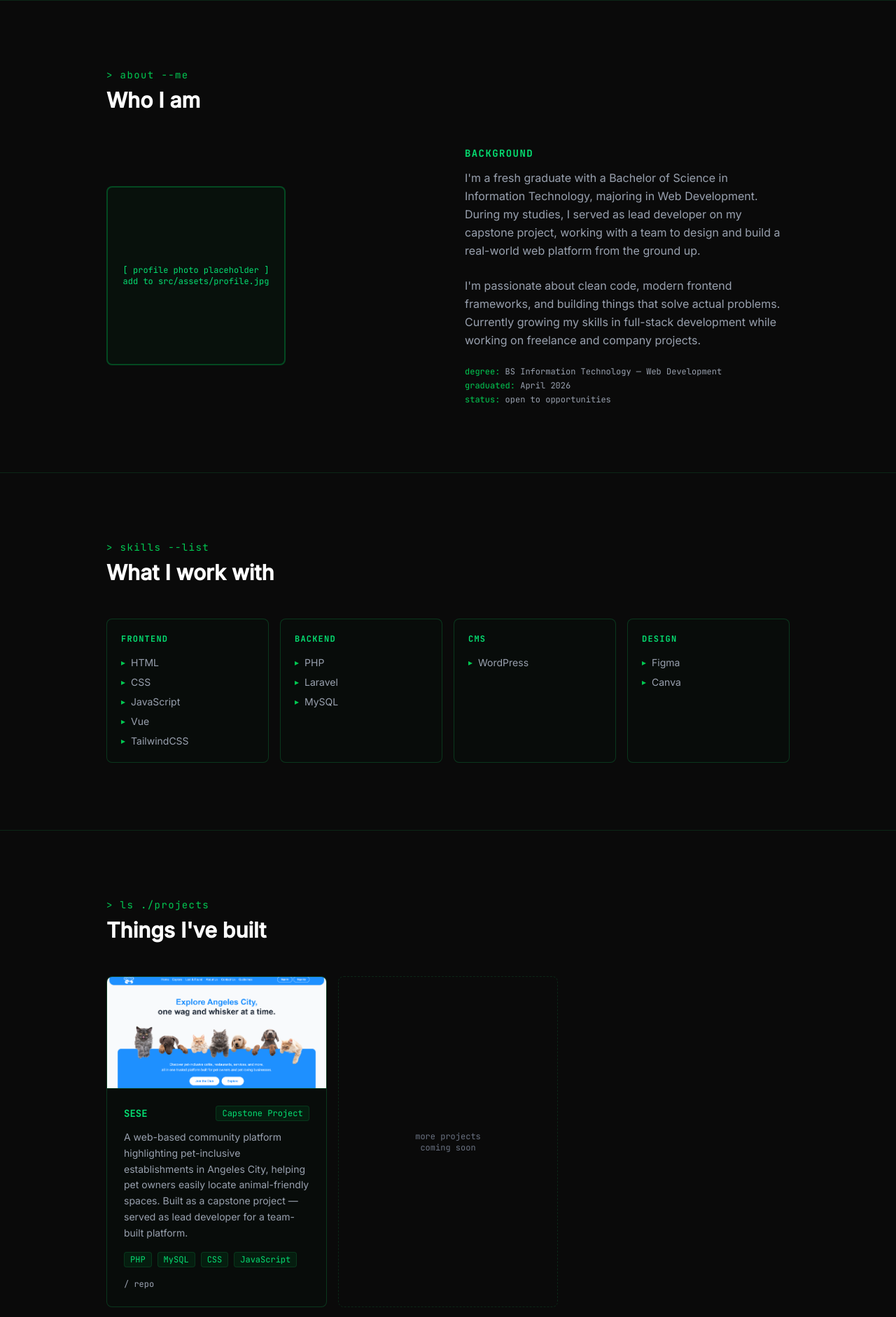
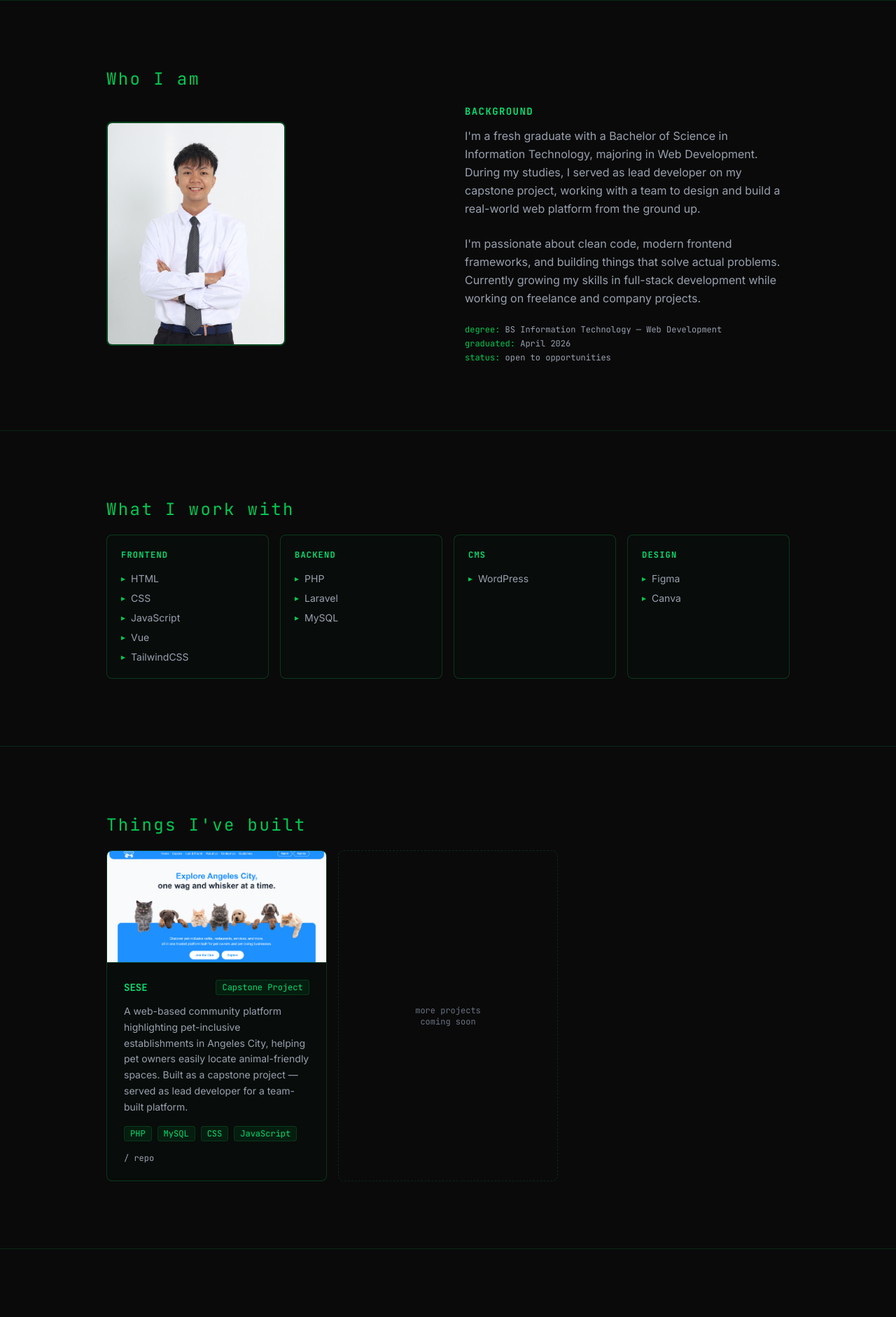
Before and after one commit to vladimirborja/vue-portfolio, a Vue app: page / in a window 1280 px wide. Shown: the part 800-2682 px from the top of the page at 70% size. Built offline with nearby package versions, Linux system fonts and the light colour scheme.

Commit message:
feat: did some minor changes per sections

```diff
--- a/src/components/AboutSection.vue
+++ b/src/components/AboutSection.vue
@@ -5,17 +5,15 @@
     <section id="about" v-scroll-reveal class="py-24 border-t border-green-200/50 dark:border-green-900/40">
         <div class="max-w-5xl mx-auto px-6">
 
-            <p class="font-mono-custom text-green-600 dark:text-green-500 text-sm mb-2 tracking-widest">&gt; about --me
-            </p>
-            <h2 class="text-3xl font-bold text-gray-900 dark:text-white mb-12">Who I am</h2>
+            <h2 class="font-mono-custom text-green-600 dark:text-green-500 text-2xl mb-5 tracking-widest">Who I am</h2>
 
             <div class="grid grid-cols-1 md:grid-cols-2 gap-12 items-center">
 
                 <div class="flex justify-center md:justify-start">
                     <div
-                        class="w-64 h-64 rounded-lg border-2 border-green-600/50 dark:border-green-700/50 bg-green-100/50 dark:bg-green-950/20 flex items-center justify-center overflow-hidden">
-                        <img src="/src/assets/profile.jpg" alt="Karl Vladimir B. Borja"
-                            class="w-full h-full object-cover"
+                        class="w-64 h-80 rounded-lg border-2 border-green-600/50 dark:border-green-700/50 bg-green-100/50 dark:bg-green-950/20 flex items-center justify-center overflow-hidden">
+                        <img src="/src/assets/images/profile.JPG" alt="Karl Vladimir B. Borja"
+                            class="w-full h-full object-cover object-top"
                             onerror="this.style.display='none'; this.nextElementSibling.style.display='flex'" />
                         <span
                             class="hidden font-mono-custom text-xs text-green-700 dark:text-green-400 text-center px-4">
--- a/src/components/ContactSection.vue
+++ b/src/components/ContactSection.vue
@@ -18,25 +18,25 @@ function handleSubmit() {
 </script>
 
 <template>
-    <section id="contact" v-scroll-reveal class="py-24 border-t border-green-200/50 dark:border-green-900/40">
+    <section id="contact" v-scroll-reveal class="py-24 border-t border-green-900/40">
         <div class="max-w-5xl mx-auto px-6 grid grid-cols-1 md:grid-cols-2 gap-12">
 
             <div>
-                <p class="font-mono-custom text-green-600 dark:text-green-500 text-sm mb-2 tracking-widest">&gt; contact --open</p>
-                <h2 class="text-3xl font-bold text-gray-900 dark:text-white mb-4">Let's work together</h2>
-                <p class="text-gray-600 dark:text-gray-400 max-w-md mb-10 leading-relaxed">
+                <h2 class="font-mono-custom text-green-600 dark:text-green-500 text-2xl mb-5 tracking-widest">Let's work
+                    together</h2>
+                <p class="text-gray-500 max-w-md mb-10 leading-relaxed">
                     I'm currently open to junior developer roles and freelance projects.
                     Drop me a message and I'll get back to you as soon as I can.
                 </p>
 
-                <a :href="`mailto:${email}`" class="font-mono-custom text-xl text-green-600 dark:text-green-400 hover:text-green-500 dark:hover:text-green-300 transition-colors duration-200
-                border-b border-green-200 dark:border-green-800 pb-1">
+                <a :href="`mailto:${email}`" class="font-mono-custom text-xl text-green-400 hover:text-green-300 transition-colors duration-200
+                border-b border-green-800 pb-1">
                     {{ email }}
                 </a>
 
                 <div class="flex gap-6 mt-10">
                     <a v-for="social in socials" :key="social.label" :href="social.url" target="_blank"
-                        class="font-mono-custom text-sm text-gray-600 dark:text-gray-400 hover:text-green-600 dark:hover:text-green-400 transition-colors duration-200">
+                        class="font-mono-custom text-sm text-gray-600 hover:text-green-400 transition-colors duration-200">
                         / {{ social.label }}
                     </a>
                 </div>
@@ -45,39 +45,31 @@ function handleSubmit() {
             <form @submit.prevent="handleSubmit" class="flex flex-col gap-4">
                 <div>
                     <label
-                        class="font-mono-custom text-xs text-green-600 dark:text-green-500 uppercase tracking-widest mb-1 block">Name</label>
+                        class="font-mono-custom text-xs text-green-600 uppercase tracking-widest mb-1 block">Name</label>
                     <input v-model="form.name" type="text" required
-                        class="w-full bg-green-50/50 dark:bg-green-950/10 border border-green-200 dark:border-green-900/60 rounded px-3 py-2 text-gray-900 dark:text-gray-200 text-sm focus:outline-none focus:border-green-500 transition-colors" />
+                        class="w-full bg-green-950/10 border border-green-900/60 rounded px-3 py-2 text-gray-200 text-sm focus:outline-none focus:border-green-500 transition-colors" />
                 </div>
                 <div>
                     <label
-                        class="font-mono-custom text-xs text-green-600 dark:text-green-500 uppercase tracking-widest mb-1 block">Email</label>
+                        class="font-mono-custom text-xs text-green-600 uppercase tracking-widest mb-1 block">Email</label>
                     <input v-model="form.email" type="email" required
-                        class="w-full bg-green-50/50 dark:bg-green-950/10 border border-green-200 dark:border-green-900/60 rounded px-3 py-2 text-gray-900 dark:text-gray-200 text-sm focus:outline-none focus:border-green-500 transition-colors" />
+                        class="w-full bg-green-950/10 border border-green-900/60 rounded px-3 py-2 text-gray-200 text-sm focus:outline-none focus:border-green-500 transition-colors" />
                 </div>
                 <div>
                     <label
-                        class="font-mono-custom text-xs text-green-600 dark:text-green-500 uppercase tracking-widest mb-1 block">Message</label>
+                        class="font-mono-custom text-xs text-green-600 uppercase tracking-widest mb-1 block">Message</label>
                     <textarea v-model="form.message" rows="4" required
-                        class="w-full bg-green-50/50 dark:bg-green-950/10 border border-green-200 dark:border-green-900/60 rounded px-3 py-2 text-gray-900 dark:text-gray-200 text-sm focus:outline-none focus:border-green-500 transition-colors resize-none"></textarea>
+                        class="w-full bg-green-950/10 border border-green-900/60 rounded px-3 py-2 text-gray-200 text-sm focus:outline-none focus:border-green-500 transition-colors resize-none"></textarea>
                 </div>
                 <button type="submit"
-                    class="font-mono-custom text-sm px-5 py-2.5 bg-green-600 dark:bg-green-500 text-white dark:text-black font-bold hover:bg-green-500 dark:hover:bg-green-400 transition-colors duration-200 rounded self-start">
-                    send message
+                    class="font-mono-custom text-sm px-5 py-2.5 bg-green-500 text-black font-bold hover:bg-green-400 transition-colors duration-200 rounded self-start">
+                    Let's Talk!
                 </button>
-                <p v-if="submitted" class="font-mono-custom text-xs text-green-600 dark:text-green-500">
+                <p v-if="submitted" class="font-mono-custom text-xs text-green-500">
                     Message noted — since this is a frontend-only form, please also reach out via email above.
                 </p>
             </form>
 
         </div>
     </section>
-
-    <footer class="border-t border-green-200/50 dark:border-green-900/40 py-6">
-        <div class="max-w-5xl mx-auto px-6">
-            <p class="font-mono-custom text-xs text-gray-600 dark:text-gray-500 text-center">
-                &gt; built with Vue 3 + TailwindCSS — {{ new Date().getFullYear() }}
-            </p>
-        </div>
-    </footer>
 </template>
--- a/src/components/HeroSection.vue
+++ b/src/components/HeroSection.vue
@@ -24,10 +24,6 @@ function scrollTo(id) {
         <div class="absolute inset-0 -z-10 bg-cover bg-center transition-all duration-300 hero-bg"></div>
         <div class="max-w-5xl mx-auto px-6 py-24 w-full">
 
-            <p class="font-mono-custom text-green-600 dark:text-green-500 text-sm mb-4 tracking-widest">
-                &gt; whoami
-            </p>
-
             <h1 class="text-5xl md:text-7xl font-bold text-gray-900 dark:text-white leading-tight mb-2">
                 Hi, I'm <span class="text-green-600 dark:text-green-400">Karl.</span>
             </h1>
@@ -43,7 +39,7 @@ function scrollTo(id) {
             </p>
 
             <div class="flex gap-4 flex-wrap">
-                <button @click="scrollTo('skills')"
+                <button @click="scrollTo('projects')"
                     class="font-mono-custom text-sm px-5 py-2.5 bg-green-600 dark:bg-green-500 text-white dark:text-black font-bold hover:bg-green-500 dark:hover:bg-green-400 transition-colors duration-200 rounded">
                     view my work
                 </button>
--- a/src/components/ProjectsSection.vue
+++ b/src/components/ProjectsSection.vue
@@ -14,14 +14,14 @@ const projects = [
 <template>
     <section id="projects" v-scroll-reveal class="py-24 border-t border-green-200/50 dark:border-green-900/40">
         <div class="max-w-5xl mx-auto px-6">
-
-            <p class="font-mono-custom text-green-600 dark:text-green-500 text-sm mb-2 tracking-widest">&gt; ls ./projects</p>
-            <h2 class="text-3xl font-bold text-gray-900 dark:text-white mb-12">Things I've built</h2>
+            <h2 class="font-mono-custom text-green-600 dark:text-green-500 text-2xl mb-5 tracking-widest">Things I've
+                built</h2>
 
             <div class="grid grid-cols-1 md:grid-cols-3 gap-4">
                 <div v-for="project in projects" :key="project.name"
                     class="border border-green-200/60 dark:border-green-900/60 bg-green-50/10 dark:bg-green-950/10 rounded-lg overflow-hidden flex flex-col justify-between hover:border-green-600/50 dark:hover:border-green-500 transition-colors duration-300">
-                    <div class="w-full h-40 bg-green-50/30 dark:bg-green-950/30 border-b border-green-200/60 dark:border-green-900/60 overflow-hidden">
+                    <div
+                        class="w-full h-40 bg-green-50/30 dark:bg-green-950/30 border-b border-green-200/60 dark:border-green-900/60 overflow-hidden">
                         <img :src="project.image" :alt="`${project.name} landing page`"
                             class="w-full h-full object-cover"
                             onerror="this.style.display='none'; this.nextElementSibling.style.display='flex'" />
@@ -33,14 +33,16 @@ const projects = [
                     <div class="p-6 flex flex-col justify-between flex-1">
                         <div>
                             <div class="flex items-center justify-between mb-3">
-                                <span class="font-mono-custom text-green-600 dark:text-green-400 font-bold text-sm">{{ project.name
+                                <span class="font-mono-custom text-green-600 dark:text-green-400 font-bold text-sm">{{
+                                    project.name
                                 }}</span>
                                 <span
                                     class="font-mono-custom text-xs px-2 py-0.5 bg-green-50 dark:bg-green-950/50 text-green-700 dark:text-green-400 border border-green-200 dark:border-green-900/50 rounded">
                                     {{ project.status }}
                                 </span>
                             </div>
-                            <p class="text-gray-600 dark:text-gray-400 text-sm leading-relaxed mb-4">{{ project.desc }}</p>
+                            <p class="text-gray-600 dark:text-gray-400 text-sm leading-relaxed mb-4">{{ project.desc }}
+                            </p>
                             <div class="flex flex-wrap gap-2 mb-4">
                                 <span v-for="tag in project.tags" :key="tag"
                                     class="font-mono-custom text-xs px-2 py-0.5 bg-green-50 dark:bg-green-950/50 text-green-700 dark:text-green-400 border border-green-200 dark:border-green-900/50 rounded">
@@ -55,7 +57,8 @@ const projects = [
                     </div>
                 </div>
 
-                <div class="border border-dashed border-green-200 dark:border-green-900/40 rounded-lg p-6 flex items-center justify-center">
+                <div
+                    class="border border-dashed border-green-200 dark:border-green-900/40 rounded-lg p-6 flex items-center justify-center">
                     <p class="font-mono-custom text-xs text-gray-500 dark:text-gray-500 text-center">
                         more projects<br />coming soon
                     </p>
--- a/src/components/SkillsSection.vue
+++ b/src/components/SkillsSection.vue
@@ -11,13 +11,14 @@ const skills = [
     <section id="skills" v-scroll-reveal class="py-24 border-t border-green-200/50 dark:border-green-900/40">
         <div class="max-w-5xl mx-auto px-6">
 
-            <p class="font-mono-custom text-green-600 dark:text-green-500 text-sm mb-2 tracking-widest">&gt; skills --list</p>
-            <h2 class="text-3xl font-bold text-gray-900 dark:text-white mb-12">What I work with</h2>
+            <h2 class="font-mono-custom text-green-600 dark:text-green-500 text-2xl mb-5 tracking-widest">What I work
+                with</h2>
 
             <div class="grid grid-cols-1 sm:grid-cols-2 lg:grid-cols-4 gap-4">
                 <div v-for="group in skills" :key="group.category"
                     class="border border-green-200/60 dark:border-green-900/60 bg-green-50/10 dark:bg-green-950/10 rounded-lg p-5 hover:border-green-600/50 dark:hover:border-green-500 transition-colors duration-300">
-                    <h3 class="font-mono-custom text-green-600 dark:text-green-400 text-xs font-bold uppercase tracking-widest mb-4">
+                    <h3
+                        class="font-mono-custom text-green-600 dark:text-green-400 text-xs font-bold uppercase tracking-widest mb-4">
                         {{ group.category }}
                     </h3>
                     <ul class="space-y-2">
```
Also changed, not shown: src/assets/images/profile.JPG (added), src/assets/profile.jpg (deleted).
